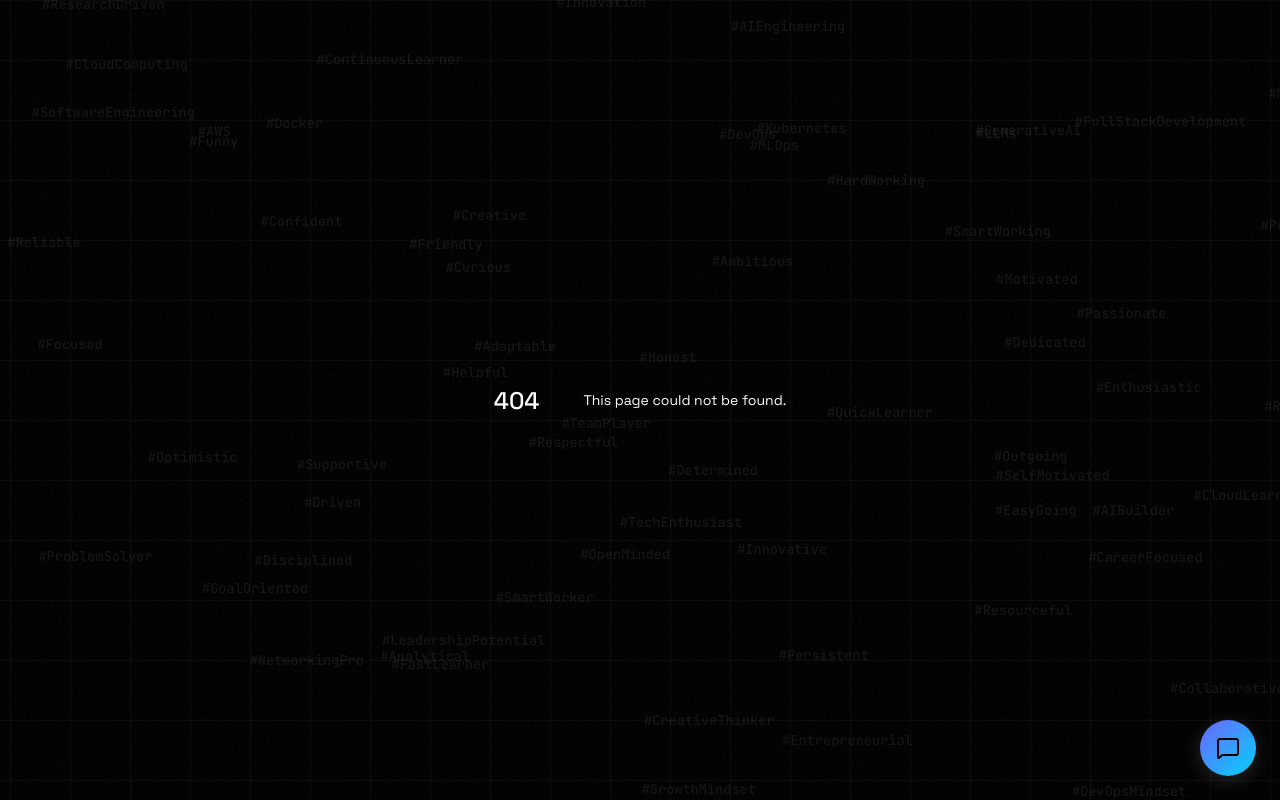
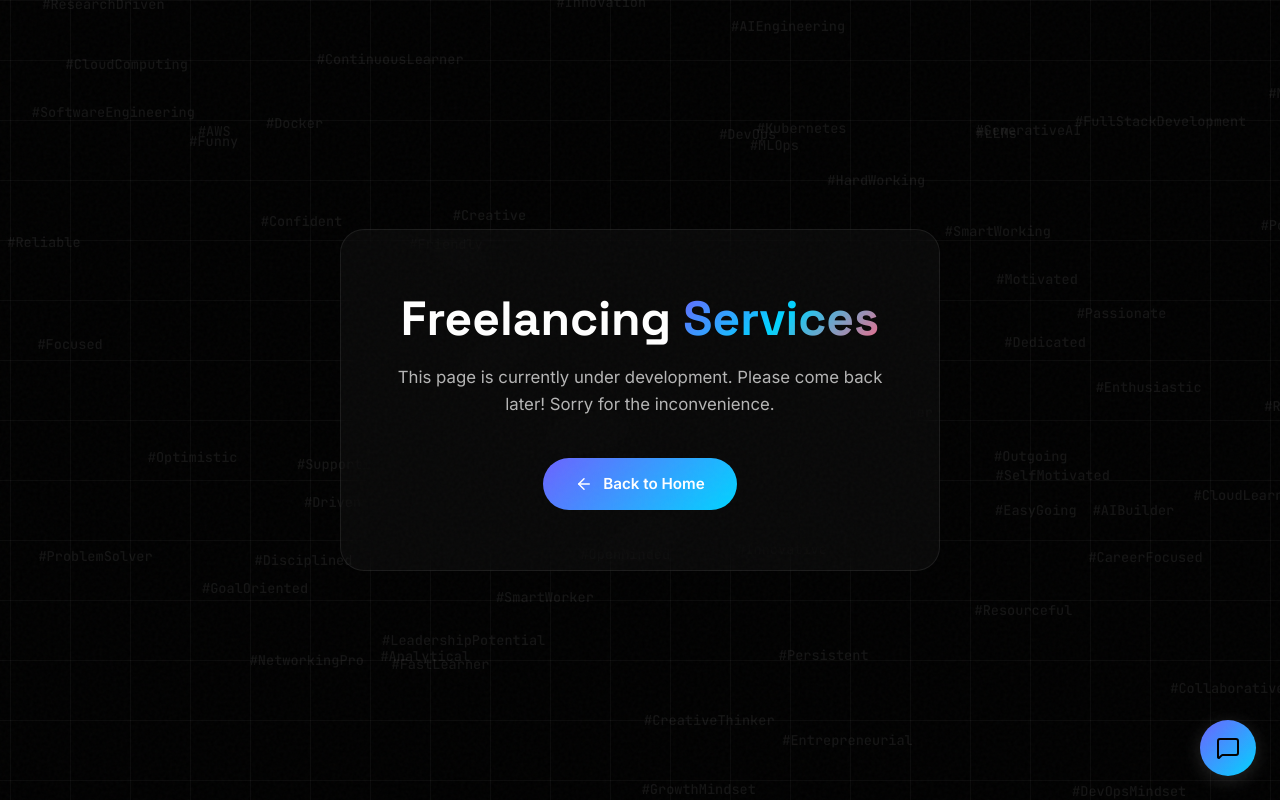
Before and after one commit to Pranav-ns/Portfolio, a Next.js app: page /freelancing in a window 1280 px wide. Before the commit this address had no page. Built offline with nearby package versions, Linux system fonts and the light colour scheme.

Commit message:
feat: add under development placeholder for freelancing page

```diff
--- /dev/null
+++ b/src/app/freelancing/page.tsx
@@ -0,0 +1,21 @@
+import Link from "next/link";
+import { ArrowLeft } from "lucide-react";
+
+export default function FreelancingPage() {
+  return (
+    <div className="section" style={{ minHeight: "100vh", display: "flex", alignItems: "center", justifyContent: "center" }}>
+      <div className="glass-card glow-border" style={{ textAlign: "center", maxWidth: "600px", padding: "60px 40px", zIndex: 10 }}>
+        <h1 className="section-title" style={{ marginBottom: "16px" }}>
+          Freelancing <span className="text-gradient">Services</span>
+        </h1>
+        <p className="section-subtitle" style={{ margin: "0 auto 40px", fontSize: "1.05rem" }}>
+          This page is currently under development. Please come back later! Sorry for the inconvenience.
+        </p>
+        <Link href="/" className="btn-primary" style={{ display: "inline-flex" }}>
+          <ArrowLeft size={18} />
+          Back to Home
+        </Link>
+      </div>
+    </div>
+  );
+}
```
